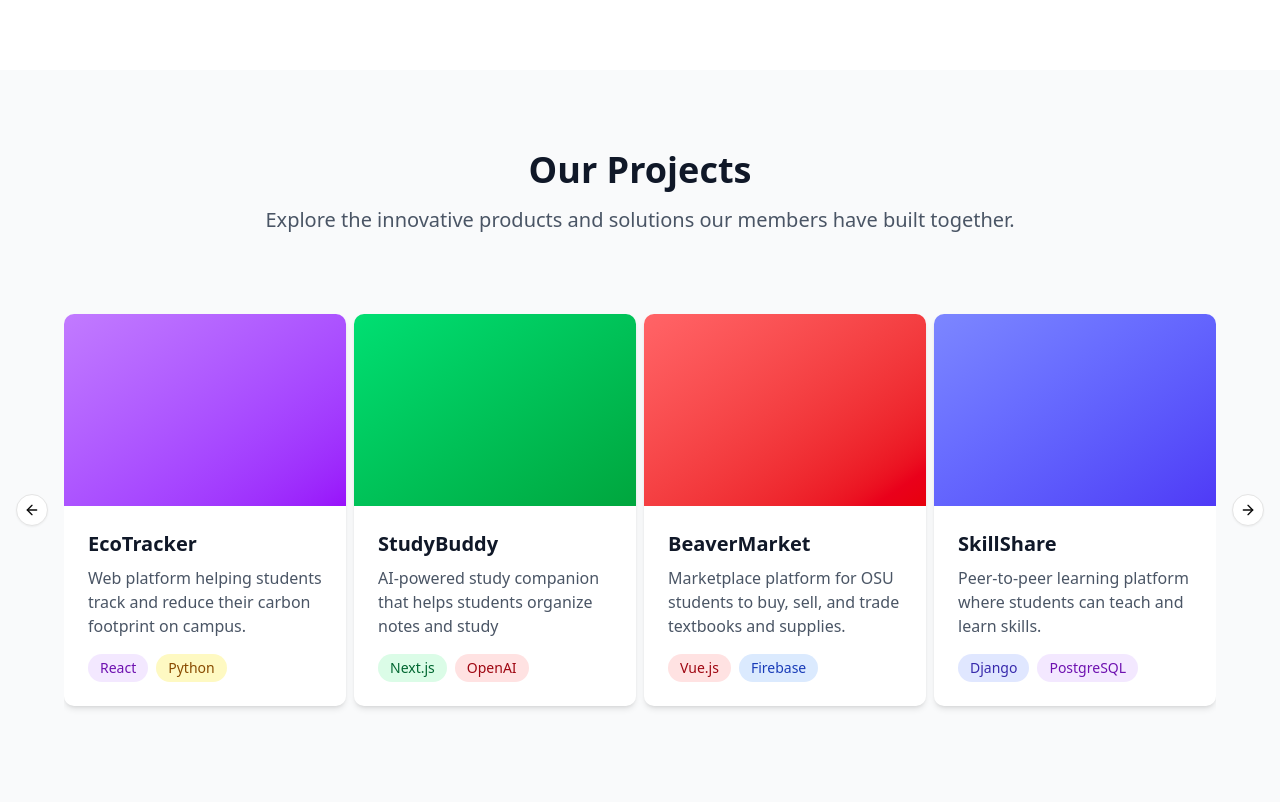
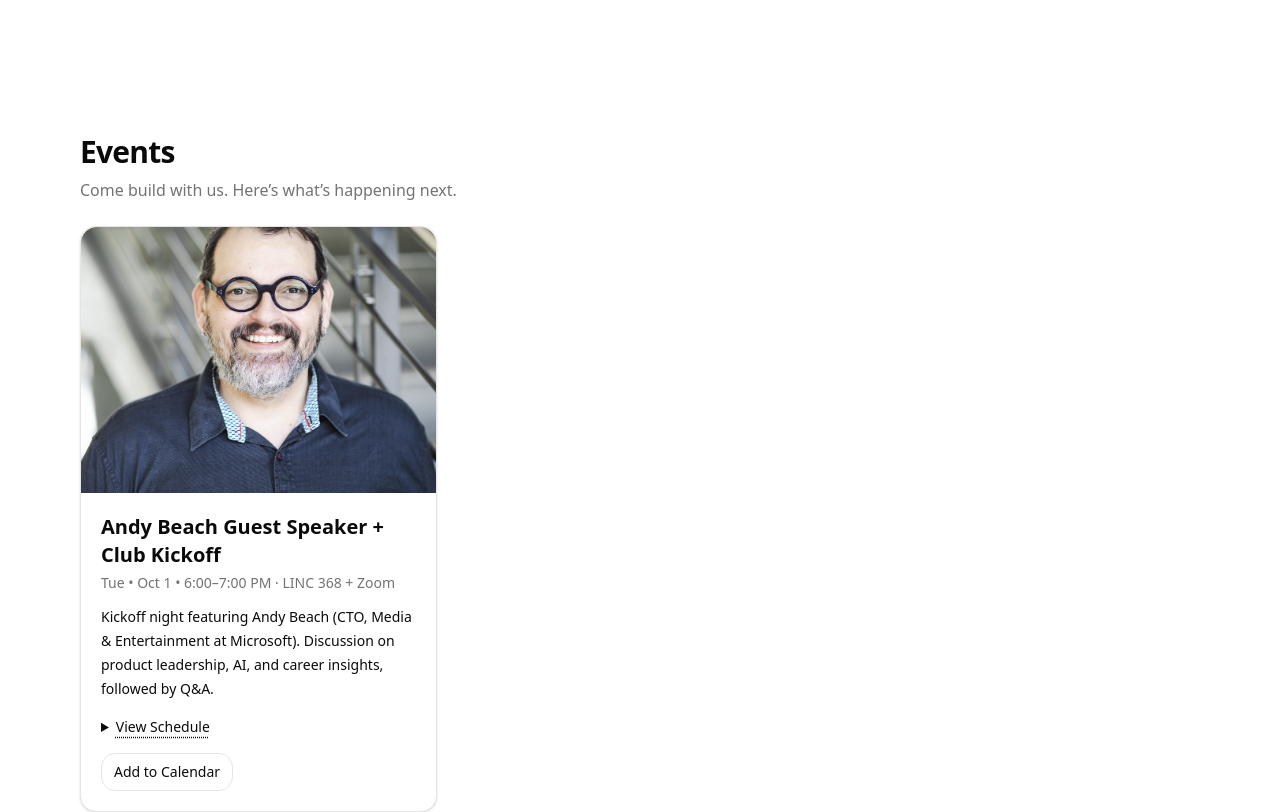
Before and after one commit to aj-arts/pmc-website, a Next.js app: page / in a window 1280 px wide. Shown: the part 1040-1852 px from the top of the page. Built offline with nearby package versions, Linux system fonts and the light colour scheme.

Commit message:
Replace Projects section with new Events section and add Andy Beach kickoff event

```diff
--- a/app/page.tsx
+++ b/app/page.tsx
@@ -1,6 +1,7 @@
 import Hero from "../components/sections/Hero";
 import About from "../components/sections/About";
-import Projects from "../components/sections/Projects";
+// import Projects from "../components/sections/Projects";
+import Events from "../components/sections/Events";
 import Officers from "../components/sections/Officers";
 import Contact from "../components/sections/Contact";
 import Footer from "../components/sections/Footer";
@@ -10,7 +11,7 @@ export default function Home() {
     <div className="min-h-screen">
       <Hero />
       <About />
-      <Projects />
+      <Events />
       <Officers />
       <Contact />
       <Footer />
--- /dev/null
+++ b/components/sections/Events.tsx
@@ -0,0 +1,142 @@
+// components/sections/Events.tsx
+"use client";
+
+import Image from "next/image";
+// If you already use shadcn Button, uncomment next line and replace <a> with <Button asChild>
+// import { Button } from "../ui/button";
+
+type EventResource = { label: string; url: string };
+type EventAgendaItem = { time: string; item: string };
+
+type EventItem = {
+  title: string;
+  date: string;
+  location?: string;
+  description: string;
+  cover?: string;
+  ctaLabel?: string;
+  ctaHref?: string;
+  agenda?: EventAgendaItem[];
+  resources?: EventResource[];
+};
+
+const events: EventItem[] = [
+  {
+    title: "Andy Beach Guest Speaker + Club Kickoff",
+    date: "Tue • Oct 1 • 6:00–7:00 PM",
+    location: "LINC 368 + Zoom",
+    description:
+      "Kickoff night featuring Andy Beach (CTO, Media & Entertainment at Microsoft). Discussion on product leadership, AI, and career insights, followed by Q&A.",
+    cover: "/events/AndyBeach.jpg",
+    ctaLabel: "Add to Calendar",
+    ctaHref: "https://calendar.google.com/", // TODO: replace with actual calendar link
+    agenda: [
+      { time: "6:00", item: "Arrival & Welcome" },
+      { time: "6:05", item: "Opening remarks and introduction of guest speaker Andy Beach" },
+      {
+        time: "6:10",
+        item:
+          "Guest Presentation (Andy): Career journey; path from PM roles to CTO of M+E at Microsoft; product leadership & innovation; challenges and lessons learned; future of PM & AI; personal principles and advice",
+      },
+      { time: "6:40", item: "Q&A session — open floor" },
+      { time: "6:55", item: "Closing notes" },
+      { time: "7:00", item: "End of event" },
+    ],
+    resources: [
+      // { label: "Slides", url: "https://docs.google.com/presentation/d/EXAMPLE" }, // if available
+      // { label: "Recording", url: "https://osu.zoom.us/rec/EXAMPLE" },           // if available
+    ],
+  },
+];
+
+export default function Events() {
+  return (
+    <section id="events" className="mx-auto max-w-6xl px-4 py-16">
+      <header className="mb-6">
+        <h2 className="text-3xl font-bold tracking-tight">Events</h2>
+        <p className="mt-2 text-muted-foreground">
+          Come build with us. Here’s what’s happening next.
+        </p>
+      </header>
+
+      <div className="grid gap-6 sm:grid-cols-2 lg:grid-cols-3">
+        {events.map((e, i) => (
+          <article
+            key={`${e.title}-${i}`}
+            className="rounded-2xl border bg-background shadow-sm transition-shadow hover:shadow-md"
+          >
+            {e.cover && (
+              <div className="relative aspect-[4/3] overflow-hidden rounded-t-2xl">
+                <Image
+                  src={e.cover}
+                  alt={e.title}
+                  fill
+                  className="object-cover"
+                  sizes="(min-width:1024px)33vw,(min-width:640px)50vw,100vw"
+                  priority={i === 0}
+                />
+              </div>
+            )}
+
+            <div className="p-5">
+              <h3 className="text-xl font-semibold">{e.title}</h3>
+
+              <div className="mt-1 text-sm text-muted-foreground">
+                <time>{e.date}</time>
+                {e.location ? <> · {e.location}</> : null}
+              </div>
+
+              <p className="mt-3 text-sm leading-6">{e.description}</p>
+
+              {/* Agenda (collapsible) */}
+              {e.agenda && e.agenda.length > 0 ? (
+                <details className="mt-4 group">
+                  <summary className="cursor-pointer select-none text-sm font-medium underline decoration-dotted underline-offset-4 group-open:opacity-70">
+                    View Schedule
+                  </summary>
+                  <ul className="mt-3 space-y-2">
+                    {e.agenda.map((a, idx) => (
+                      <li key={idx} className="flex gap-3 text-sm">
+                        <span className="shrink-0 font-mono font-medium">{a.time}</span>
+                        <span className="text-muted-foreground">{a.item}</span>
+                      </li>
+                    ))}
+                  </ul>
+                </details>
+              ) : null}
+
+              {/* Resources (links to slides/forms/recordings) */}
+              {e.resources && e.resources.length > 0 ? (
+                <div className="mt-4 flex flex-wrap gap-2">
+                  {e.resources.map((r, idx) => (
+                    <a
+                      key={idx}
+                      href={r.url}
+                      target="_blank"
+                      rel="noreferrer"
+                      className="inline-flex items-center rounded-xl border px-3 py-2 text-xs font-medium hover:bg-accent"
+                    >
+                      {r.label}
+                    </a>
+                  ))}
+                </div>
+              ) : null}
+
+              {/* Primary CTA (e.g., Add to Calendar) */}
+              {e.ctaHref && e.ctaLabel ? (
+                <a
+                  href={e.ctaHref}
+                  target="_blank"
+                  rel="noreferrer"
+                  className="mt-4 inline-flex items-center rounded-xl border px-3 py-2 text-sm font-medium hover:bg-accent"
+                >
+                  {e.ctaLabel}
+                </a>
+              ) : null}
+            </div>
+          </article>
+        ))}
+      </div>
+    </section>
+  );
+}
--- a/components/sections/Navigation.tsx
+++ b/components/sections/Navigation.tsx
@@ -9,7 +9,7 @@ export default function Navigation() {
 
   const navItems = [
     { href: "#about", label: "About" },
-    { href: "#projects", label: "Projects" },
+    { href: "#events", label: "Events" },
     { href: "#officers", label: "Officers" },
     { href: "#contact", label: "Contact" },
   ];
```
Also changed, not shown: public/events/AndyBeach.jpg (added).
